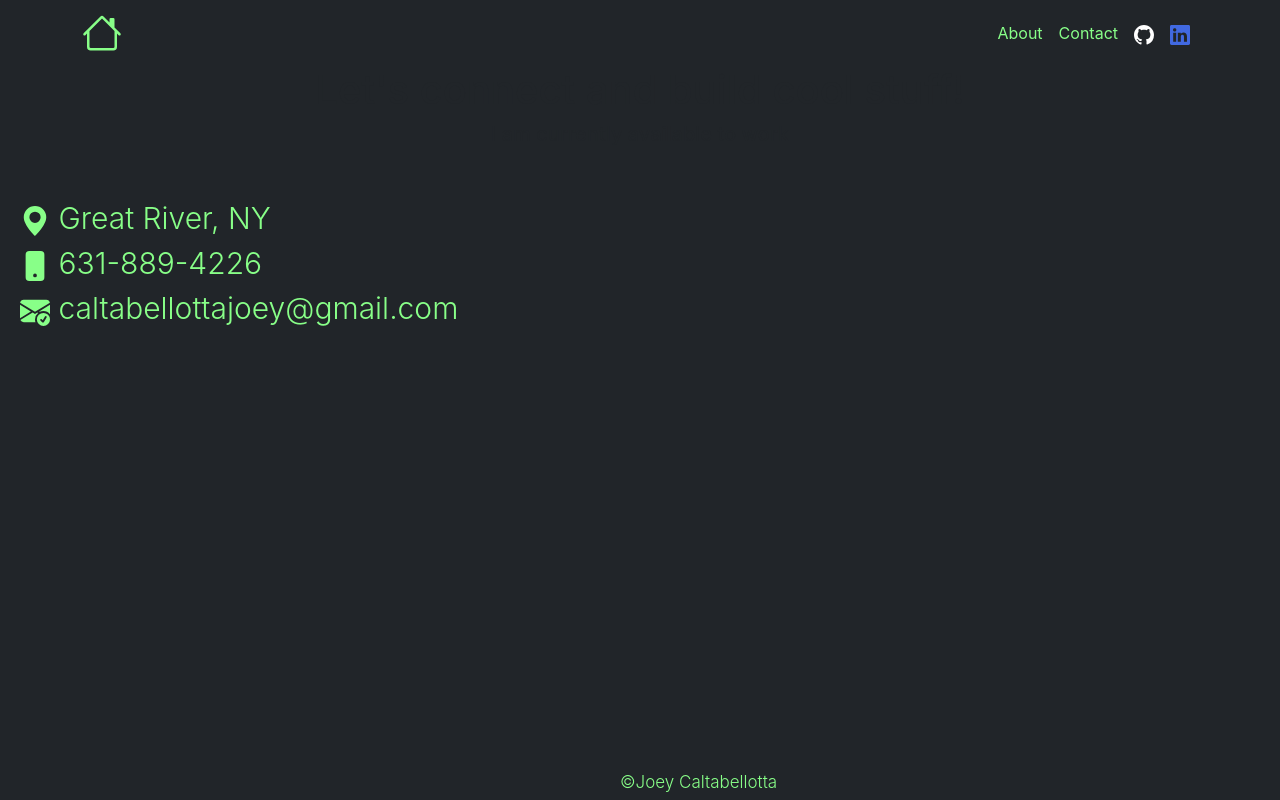
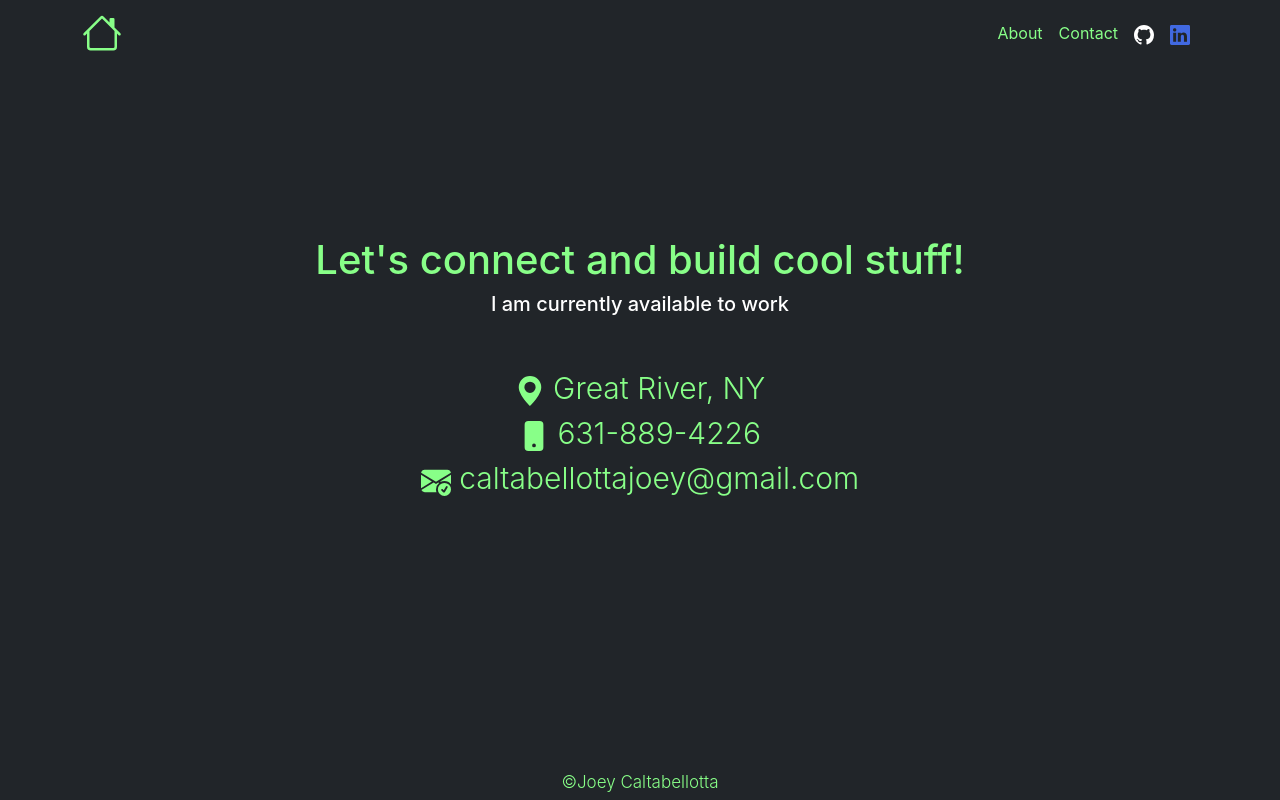
Before and after one commit to joeycalt/Portfolio, a React (Create React App) app: page /contact in a window 1280 px wide. Built offline with nearby package versions, Linux system fonts and the light colour scheme.

Commit message:
edited main image

```diff
--- a/src/App.css
+++ b/src/App.css
@@ -249,7 +249,7 @@ html {
   font-size: 30px;
   font-weight: 300;
   margin-top: 30px;
-  text-align: left;
+  text-align: center;
   padding: 20px;
   color: rgb(136, 255, 136);
 }
@@ -323,20 +323,31 @@ html {
 }
 
 .my-image {
-  border-radius: 10%;
-  height: 400px;
-  width: 400px;
+  border-radius: 3%;
+  height: 300px;
+  width: 300px;
   margin-top: 50px;
   float: right;
   margin-top: -300px;
-  margin-right: 50px;
+  margin-right: 80px;
+  filter: drop-shadow(30px 10px 4px black)
 }
 
 .footer {
   color:rgb(136, 255, 136);
   font-size: 17px;
   font-weight: 300;
-  position: absolute;
+  position:absolute;
+  left:0;
   bottom:0;
-  margin-left: 620px;
+  right:0;
 }
+
+.contact-title-top {
+  color:rgb(136, 255, 136);
+  margin-top: 170px;
+}
+
+.contact-title-bottom {
+  color: white;
+}
--- a/src/pages/Contact.js
+++ b/src/pages/Contact.js
@@ -4,8 +4,8 @@ import {GeoAltFill, PhoneFill, EnvelopeCheckFill} from 'react-bootstrap-icons';
 function Contact(props) {
     return (
       <>
-        <h1>Let's connect and build cool stuff!</h1>
-        <h5>I am currently available to work</h5>
+        <h1 className='contact-title-top'>Let's connect and build cool stuff!</h1>
+        <h5 className='contact-title-bottom'>I am currently available to work</h5>
         <div className='info'>
         <GeoAltFill className='contact' /> Great River, NY
         <br />
```
